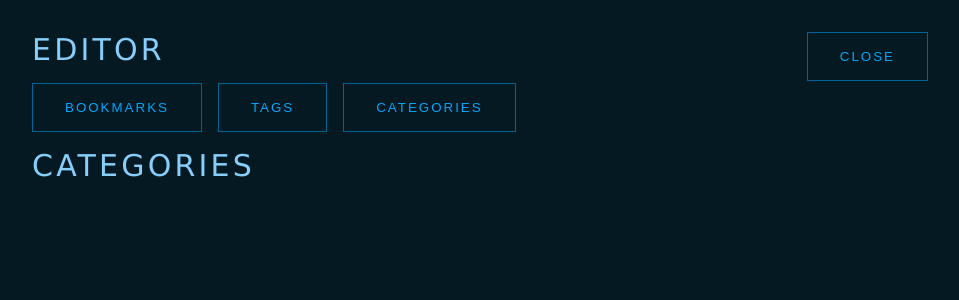
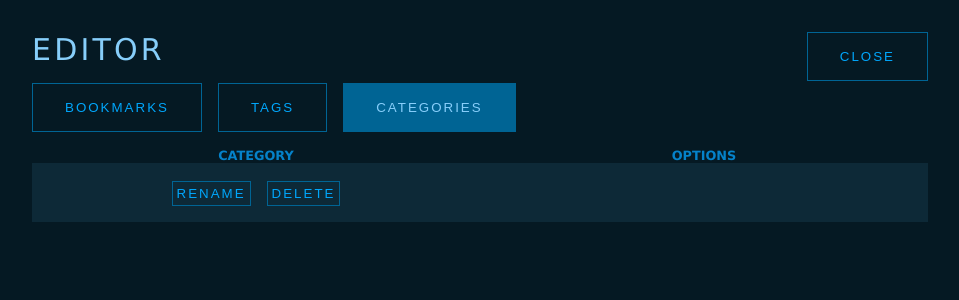
Before and after one commit to mistyb01/web-collector, a React (Create React App) app: page /edit in a window 1280 px wide. Both pictures are taken after a click on the button "CATEGORIES". Shown: the top 300 px of the page, without its empty margins (160-1119 px from the left). Built offline with nearby package versions, Linux system fonts and the light colour scheme.

Commit message:
static category editor

```diff
--- a/src/App.tsx
+++ b/src/App.tsx
@@ -13,6 +13,7 @@ const App:FC = () => {
   const [bookmarkData, setBookmarkData] = useLocalStorage('bookmarkData', mockData);
 
   function handleAddToBookmarks(newData:BookmarkType) {
+    // overwrite the mock data if we're saving data for the first time
     if (localStorage.getItem('bookmarkData') == null) {
       setBookmarkData([newData]);
     } else {
--- a/src/Home.tsx
+++ b/src/Home.tsx
@@ -59,6 +59,7 @@ export const Home: React.FC<Props> = (props) => {
     <div className="page-container">
         <h2>add your first bookmark!</h2>
         <p>This page will show your bookmarks, along with categories and tags to sort them by.</p>
+        <Link to='/demo'>View Demo</Link>
     </div>
     }
     </main>
--- /dev/null
+++ b/src/edit-mode/CategoryRow.tsx
@@ -0,0 +1,29 @@
+import React, {useState}  from 'react';
+import EditBookmarks from './EditBookmarks';
+import { BookmarkType } from '../@types/app';
+
+interface Props {
+  category: string
+}
+
+export const CategoryRow: React.FC<Props> = (props) => {
+
+
+  return (
+    <>
+    <li className='editor-list__row'>
+        {props.category}
+        <div className="editor-options horizontal-space">
+            <button className="editor-options__button">rename</button>
+            <button className="editor-options__button">delete</button>
+        </div>
+    </li>
+
+    </>
+
+
+
+  );
+}
+
+export default CategoryRow;
--- a/src/edit-mode/EditCategories.tsx
+++ b/src/edit-mode/EditCategories.tsx
@@ -1,7 +1,11 @@
 import React, {useState}  from 'react';
-import EditBookmarks from './EditBookmarks';
+import { BookmarkType } from '../@types/app';
+import CategoryRow from './CategoryRow';
 
 interface Props {
+  bookmarkData: BookmarkType[],
+  categoryList: string[],
+  updateBookmarkData: Function
 }
 
 export const EditCategories: React.FC<Props> = (props) => {
@@ -10,7 +14,15 @@ export const EditCategories: React.FC<Props> = (props) => {
   return (
 
     <div className="edit-mode-container">
-        <h2>Categories</h2>
+        <ul className="editor-list editor-list--category">
+          <li className="editor-list__heading">
+                  <span>category</span>
+                  <span>options</span>
+          </li>
+          {props.categoryList.map((category) =>
+            <CategoryRow category={category}/>
+          )}
+        </ul>
 
     </div>
   );
--- a/src/edit-mode/EditMode.tsx
+++ b/src/edit-mode/EditMode.tsx
@@ -21,13 +21,13 @@ export const EditMode: React.FC<Props> = (props) => {
             </div>
             <h2>EDITOR</h2>
             <ul className='horizontal-space'>
-                <button className={`${mode === 'bookmarks' ? 'header__button header__button--selected' : 'header__button'}`} onClick={() => setMode('bookmarks')}>Bookmarks</button>
-                <button className={`${mode === 'tags' ? 'header__button header__button--selected' : 'header__button'}`} onClick={() => setMode('tags')}>Tags</button>
-                <button className={`${mode === 'categories' ? 'header__button header__button--selected' : 'header__button'}`} onClick={() => setMode('categories')}>Categories</button>
+                <button className={`${mode === 'bookmarks' ? 'button--selected' : ''}`} onClick={() => setMode('bookmarks')}>Bookmarks</button>
+                <button className={`${mode === 'tags' ? 'button--selected' : ''}`} onClick={() => setMode('tags')}>Tags</button>
+                <button className={`${mode === 'categories' ? 'button--selected' : ''}`} onClick={() => setMode('categories')}>Categories</button>
             </ul>
             {mode === 'bookmarks' ? <EditBookmarks updateBookmarkData={props.updateBookmarkData} bookmarkData={props.bookmarkData} categoryList={categoryList}/> :
             mode === 'tags' ? <EditTags/> :
-            mode === 'categories' ? <EditCategories/> : <></>}
+            mode === 'categories' ? <EditCategories updateBookmarkData={props.updateBookmarkData} bookmarkData={props.bookmarkData} categoryList={categoryList}/> : <></>}
         </div>
   );
 }
--- a/src/index.css
+++ b/src/index.css
@@ -254,16 +254,17 @@ input[type=text]:focus {
   margin-bottom: 3rem;
 }
 
-.editor-list {
-
-}
-
 .editor-list li {
   display: grid;
   grid-template-columns: repeat(5, minmax(0, 1fr));
   justify-items: start;
   align-items: center;
   column-gap: 1rem;
+}
+
+.editor-list--category li {
+  grid-template-columns: repeat(2, minmax(0, 1fr));
+  justify-items: center;
 }
 
 .editor-list input[type=text] {
```
